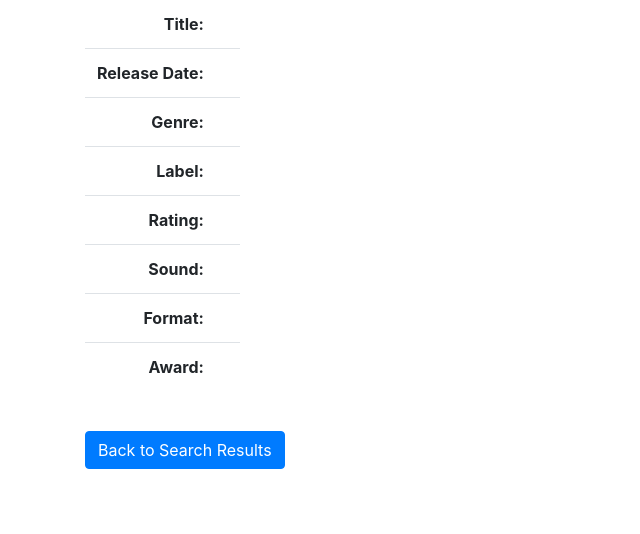
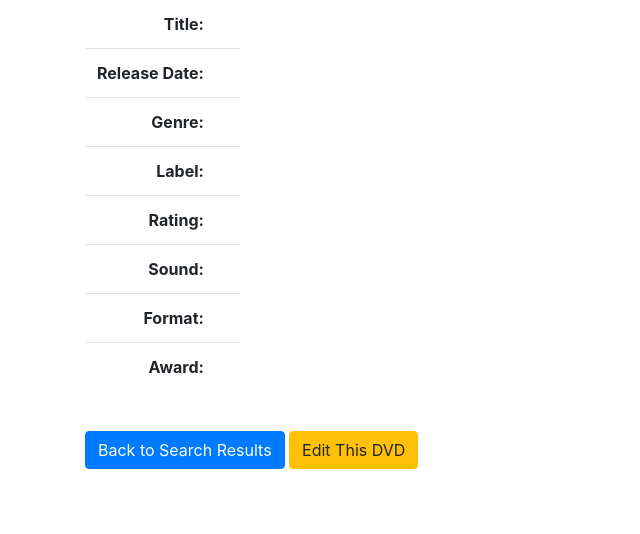
Before and after one commit to Floozutter/schoolwork, a PHP site: page /details.php in a window 1280 px wide. Shown: the part 193-727 px from the top of the page, without its empty margins (0-640 px from the left). Run offline with PHP 8.4, Linux system fonts and the light colour scheme; data that the repository does not hold is empty.

Commit message:
Add edit button

```diff
--- a/usc-20202-itp303-31805r/ass11/details.php
+++ b/usc-20202-itp303-31805r/ass11/details.php
@@ -22,6 +22,7 @@
 		// Query.
 		$results = $mysqli->query(
 			' SELECT' .
+			' 	dvd_titles.dvd_title_id,' .
 			' 	dvd_titles.title,' .
 			' 	dvd_titles.release_date,' .
 			' 	dvd_titles.award,' .
@@ -122,6 +123,7 @@
 		<div class="row mt-4 mb-4">
 			<div class="col-12">
 				<a href="search_results.php" role="button" class="btn btn-primary">Back to Search Results</a>
+				<a href="edit_form.php?dvd_title_id=<?=$dvd['dvd_title_id']?>" class="btn btn-warning">Edit This DVD</a>
 			</div> <!-- .col -->
 		</div> <!-- .row -->
 	</div> <!-- .container -->
```
